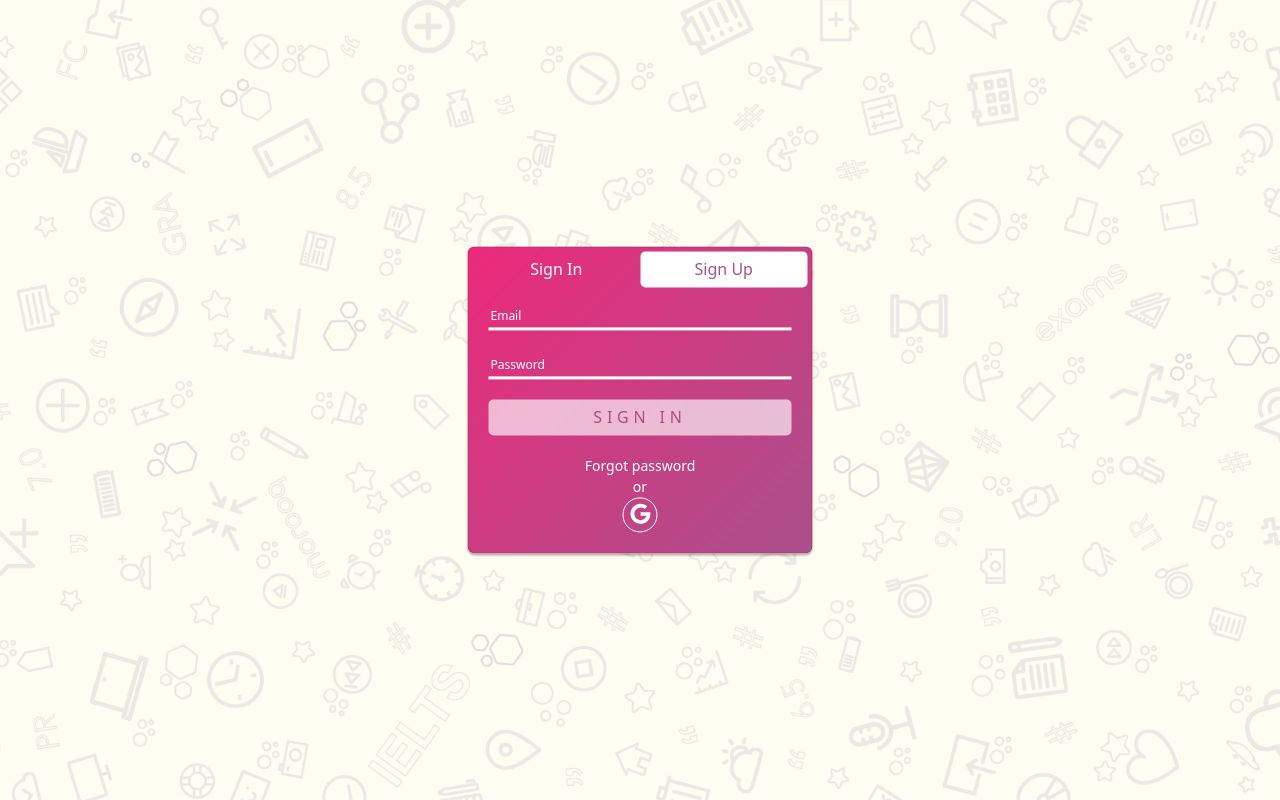
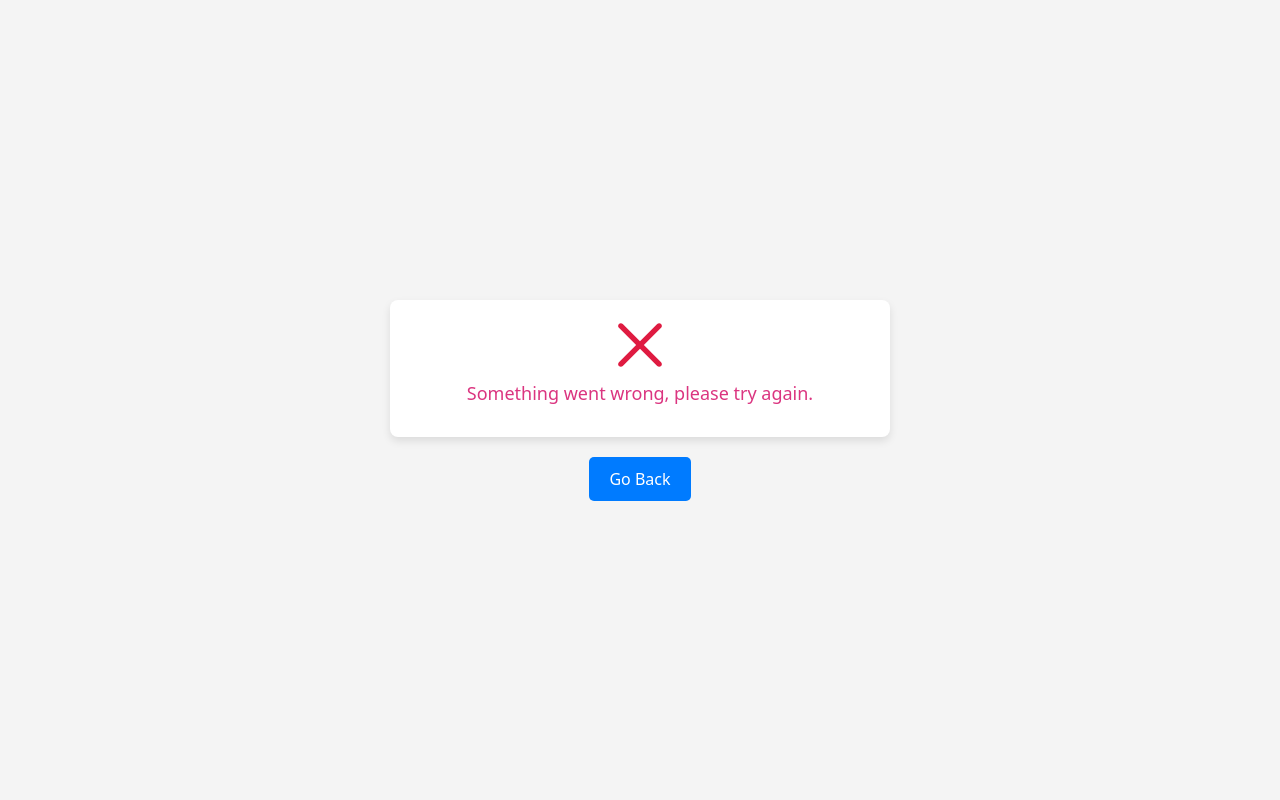
Before and after one commit to faridhajizada/morooq-agent, a React (Vite) app: page /agent/status in a window 1280 px wide. Before the commit this address led to /. Built offline with nearby package versions, Linux system fonts and the light colour scheme.

Commit message:
Add console.log statements and update routes

```diff
--- a/src/App.jsx
+++ b/src/App.jsx
@@ -35,8 +35,9 @@ function App() {
   return (
     <BrowserRouter>
       <Routes>
-        <Route path="/" element={<Login />} />
-        <Route path="/status" element={<PaymentStatus />} />
+        <Route path="/"  element={<Login />} />
+        <Route path="/login" element={<Login />} />
+        <Route path="/agent/status" element={<PaymentStatus />} />
         <Route
           path="/send-email-forgot-password"
           element={<SendEmailForgotPassword />}
--- a/src/components/Agent/AcquireTicket/AcquireTicket.jsx
+++ b/src/components/Agent/AcquireTicket/AcquireTicket.jsx
@@ -74,6 +74,7 @@ function AcquireTicket() {
       );
 
       const responseBody = await response.json();
+      console.log("responseBody", responseBody);
       console.log("Response Body----:", JSON.stringify(responseBody, null, 2));
 
       setClientSecret(responseBody.ClientSecret);
--- a/src/components/Agent/StripeAcquisition/PaymentStatus.jsx
+++ b/src/components/Agent/StripeAcquisition/PaymentStatus.jsx
@@ -1,51 +1,196 @@
-import { FontAwesomeIcon } from "@fortawesome/react-fontawesome";
-import { faCheckCircle } from "@fortawesome/free-solid-svg-icons";
+import React, { useEffect, useState } from "react";
+import { useLocation, useNavigate } from "react-router-dom";
+import "./PaymentStatus.scss";
 
+const SuccessIcon = (
+  <svg
+    width="50"
+    height="50"
+    viewBox="0 0 16 14"
+    fill="none"
+    xmlns="http://www.w3.org/2000/svg"
+  >
+    <path
+      fillRule="evenodd"
+      clipRule="evenodd"
+      d="M15.4695 0.232963C15.8241 0.561287 15.8454 1.1149 15.5171 1.46949L6.14206 11.5945C5.97228 11.7778 5.73221 11.8799 5.48237 11.8748C5.23253 11.8698 4.99677 11.7582 4.83452 11.5681L0.459523 6.44311C0.145767 6.07557 0.18937 5.52327 0.556912 5.20951C0.924454 4.89575 1.47676 4.93936 1.79051 5.3069L5.52658 9.68343L14.233 0.280522C14.5613 -0.0740672 15.1149 -0.0953599 15.4695 0.232963Z"
+      fill="#30B130"
+    />
+  </svg>
+);
 
-function PaymentStatus() {
-  return (
-    <div style={styles.container}>
-      <FontAwesomeIcon icon={faCheckCircle} style={styles.icon} />
-      <div style={styles.text}>Payment Successful!</div>
-      <a href="/" style={styles.button}>
-        Back
-      </a>
-    </div>
-  );
-}
+const ErrorIcon = (
+  <svg
+    width="50"
+    height="50"
+    viewBox="0 0 16 16"
+    fill="none"
+    xmlns="http://www.w3.org/2000/svg"
+  >
+    <path
+      fillRule="evenodd"
+      clipRule="evenodd"
+      d="M1.25628 1.25628C1.59799 0.914573 2.15201 0.914573 2.49372 1.25628L8 6.76256L13.5063 1.25628C13.848 0.914573 14.402 0.914573 14.7437 1.25628C15.0854 1.59799 15.0854 2.15201 14.7437 2.49372L9.23744 8L14.7437 13.5063C15.0854 13.848 15.0854 14.402 14.7437 14.7437C14.402 15.0854 13.848 15.0854 13.5063 14.7437L8 9.23744L2.49372 14.7437C2.15201 15.0854 1.59799 15.0854 1.25628 14.7437C0.914573 14.402 0.914573 13.848 1.25628 13.5063L6.76256 8L1.25628 2.49372C0.914573 2.15201 0.914573 1.59799 1.25628 1.25628Z"
+      fill="#DF1B41"
+    />
+  </svg>
+);
 
-const styles = {
-  button: {
-    borderRadius: "4px",
-    border: "12px red #7CFC00",
-    padding: "10px 20px",
-    backgroundColor: "#7CFC00",
-    color: "#333",
-    fontWeight: "bold",
-    textDecoration: "none",
-    marginTop: "20px",
+const InfoIcon = (
+  <svg
+    width="50"
+    height="50"
+    viewBox="0 0 14 14"
+    fill="none"
+    xmlns="http://www.w3.org/2000/svg"
+  >
+    <path
+      fillRule="evenodd"
+      clipRule="evenodd"
+      d="M10 1.5H4C2.61929 1.5 1.5 2.61929 1.5 4V10C1.5 11.3807 2.61929 12.5 4 12.5H10C11.3807 12.5 12.5 11.3807 12.5 10V4C12.5 2.61929 11.3807 1.5 10 1.5ZM4 0C1.79086 0 0 1.79086 0 4V10C0 12.2091 1.79086 14 4 14H10C12.2091 14 14 12.2091 14 10V4C14 1.79086 12.2091 0 10 0H4Z"
+      fill="#6D6E78"
+    />
+    <path
+      fillRule="evenodd"
+      clipRule="evenodd"
+      d="M5.25 7C5.25 6.58579 5.58579 6.25 6 6.25H7.25C7.66421 6.25 8 6.58579 8 7V10.5C8 10.9142 7.66421 11.25 7.25 11.25C6.83579 11.25 6.5 10.9142 6.5 10.5V7.75H6C5.58579 7.75 5.25 7.41421 5.25 7Z"
+      fill="white"
+    />
+    <path
+      d="M5.75 4C5.75 3.31075 6.31075 2.75 7 2.75C7.68925 2.75 8.25 3.31075 8.25 4C8.25 4.68925 7.68925 5.25 7 5.25C6.31075 5.25 5.75 4.68925 5.75 4Z"
+      fill="white"
+    />
+  </svg>
+);
+
+const STATUS_CONTENT_MAP = {
+  succeeded: {
+    text: "Payment succeeded!",
+    iconColor: "rgb(219, 53, 128)",
+    icon: SuccessIcon,
   },
-  container: {
-    display: "flex",
-    alignItems: "center",
-    justifyContent: "center",
-    flexDirection: "column",
-    padding: "20px",
-    borderRadius: "8px",
-    backgroundImage: "linear-gradient(270deg, #a8518a, #ec2a7b)",
-    border: "1px solid #7CFC00",
-    height: "100vh",
+  processing: {
+    text: "Your payment is processing.",
+    iconColor: "rgb(219, 53, 128)",
+    icon: InfoIcon,
   },
-  icon: {
-    color: "#7CFC00",
-    fontSize: "48px",
-    marginBottom: "10px",
+  requires_payment_method: {
+    text: "Your payment was not successful, please try again.",
+    iconColor: "rgb(219, 53, 128)",
+    icon: ErrorIcon,
   },
-  text: {
-    fontSize: "24px",
-    fontWeight: "bold",
-    color: "#333",
+  default: {
+    text: "Something went wrong, please try again.",
+    iconColor: "rgb(219, 53, 128)",
+    icon: ErrorIcon,
   },
 };
 
+const PaymentStatus = () => {
+  // const location = useLocation();
+  // const navigate = useNavigate();
+  // const responseBody = location.state?.responseBody;
+  // console.log("responseBody----------;;;;----", responseBody);
+  const [paymentStatus, setPaymentStatus] = useState(null);
+  const [paymentIntent, setPaymentIntent] = useState("");
+  const [clientSecret, setClientSecret] = useState("");
+
+  let PaymentId = localStorage.getItem("PaymentId");
+  let StripePaymentId = localStorage.getItem("StripePaymentId");
+  let AgentOrderId = localStorage.getItem("AgentOrderId");
+  let PaymentIntentId = localStorage.getItem("PaymentIntentId");
+
+  console.log("---PaymentId---", PaymentId);
+  console.log("---StripePaymentId---", StripePaymentId);
+  console.log("---AgentOrderId---", AgentOrderId);
+  console.log("---PaymentIntentId---", PaymentIntentId);
+
+  useEffect(() => {
+    const searchParams = new URLSearchParams(location.search);
+
+    const paymentIntentParam = searchParams.get("payment_intent");
+    const paymentIntentClientSecret = searchParams.get(
+      "payment_intent_client_secret"
+    );
+    const redirectStatus = searchParams.get("redirect_status");
+
+    setPaymentIntent(paymentIntentParam);
+    setClientSecret(paymentIntentClientSecret);
+    // console.log("paymentIntentId----", paymentIntentParam);
+    // console.log("ClientSecret---", paymentIntentClientSecret);
+
+    if (STATUS_CONTENT_MAP[redirectStatus]) {
+      setPaymentStatus(redirectStatus);
+    } else {
+      setPaymentStatus("default");
+    }
+
+    if (redirectStatus === "succeeded") {
+      fetch("http://morooq.az/webservice/api/payments/agent/ticket/pay", {
+        method: "POST",
+        headers: {
+          Accept: "application/json",
+          "Content-Type": "application/json",
+        },
+        body: JSON.stringify({
+          paymentIntentId: PaymentIntentId,
+          PaymentId: PaymentId,
+          StripePaymentId: StripePaymentId,
+          AgentOrderId: AgentOrderId,
+          ClientSecret: "",
+        }),
+      })
+        .then((response) => {
+          if (!response.ok) {
+            return response.json().then((errorData) => {
+              throw new Error(
+                `Server error: ${response.status} ${response.statusText}, ${
+                  errorData.error || ""
+                }`
+              );
+            });
+          }
+          return response.json();
+        })
+        .then((data) => {
+          console.log("Payment confirmation response:", data);
+        })
+        .catch((error) => {
+          console.error("Error confirming payment intent:", error);
+        });
+    }
+  }, [location.search]);
+
+  const statusContent =
+    STATUS_CONTENT_MAP[paymentStatus] || STATUS_CONTENT_MAP.default;
+
+  return (
+    <div className="payment-complete">
+      <div
+        className="status-container"
+        style={{ color: statusContent.iconColor }}
+      >
+        {statusContent.icon}
+        <p className="status-text">{statusContent.text}</p>
+        {paymentStatus === "succeeded" && (
+          <div className="details">
+            <p>
+              <strong>Payment Intent ID:</strong> {paymentIntent}
+            </p>
+            <p>
+              <strong>Client Secret:</strong> {clientSecret}
+            </p>
+            <p>
+              <strong>Payment Status:</strong> {paymentStatus}
+            </p>
+          </div>
+        )}
+      </div>
+      <button className="back-button" onClick={() => navigate(-1)}>
+        Go Back
+      </button>
+    </div>
+  );
+};
+
 export default PaymentStatus;
--- /dev/null
+++ b/src/components/Agent/StripeAcquisition/PaymentStatus.scss
@@ -0,0 +1,49 @@
+.payment-complete {
+    display: flex;
+    flex-direction: column;
+    align-items: center;
+    justify-content: center;
+    height: 100vh;
+    background-color: #f4f4f4;
+    padding: 20px;
+    text-align: center;
+  }
+
+  .status-container {
+    background: white;
+    border-radius: 8px;
+    box-shadow: 0 4px 8px rgba(0,0,0,0.1);
+    padding: 20px;
+    width: 80%;
+    max-width: 500px;
+  }
+
+  .status-text {
+    font-size: 18px;
+    margin: 10px 0;
+  }
+
+  .details {
+    margin-top: 20px;
+  }
+
+  .details p {
+    font-size: 16px;
+    margin: 5px 0;
+  }
+
+  .back-button {
+    margin-top: 20px;
+    padding: 10px 20px;
+    font-size: 16px;
+    border: none;
+    border-radius: 5px;
+    background-color: #007BFF;
+    color: white;
+    cursor: pointer;
+    transition: background-color 0.3s;
+  }
+
+  .back-button:hover {
+    background-color: #0056b3;
+  }
--- a/src/components/Agent/StripeAcquisition/StripeAcquisition.jsx
+++ b/src/components/Agent/StripeAcquisition/StripeAcquisition.jsx
@@ -9,6 +9,8 @@ const stripePromise = loadStripe("pk_test_mAu0YX27q4uYAhqiP6LXOFhj");
 const StripeAcquisition = () => {
   const location = useLocation();
   const responseBody = location.state?.responseBody;
+
+  console.log("---responseBody---", responseBody);
   const [clientSecret, setClientSecret] = useState("");
   const [paymentIntendId, setPaymentIntendId] = useState("");
 
@@ -19,11 +21,14 @@ const StripeAcquisition = () => {
     }
   }, [responseBody]);
 
-  console.log("responseBody.AgentOrderId", responseBody?.AgentOrderId);
-  console.log("responseBody.PaymentId", responseBody?.PaymentId);
-  console.log("responseBody.StripePaymentId", responseBody?.StripePaymentId);
-  console.log("responseBody.PaymentIntentId", responseBody?.PaymentIntentId);
-  console.log("responseBody.ClientSecret", responseBody?.ClientSecret);
+  useEffect(() => {
+    if (responseBody) {
+      localStorage.setItem("PaymentId", responseBody.PaymentId);
+      localStorage.setItem("StripePaymentId", responseBody.StripePaymentId);
+      localStorage.setItem("AgentOrderId", responseBody.AgentOrderId);
+      localStorage.setItem("PaymentIntentId", responseBody.PaymentIntentId);
+    }
+  }, [responseBody]);
 
   const appearance = {
     theme: "night",
```
Also changed, not shown: src/components/Agent/StripeAcquisition/CheckoutForm.jsx (+33 -80 lines), src/components/Agent/StripeAcquisition/a.scss (deleted, +0 -39 lines).
